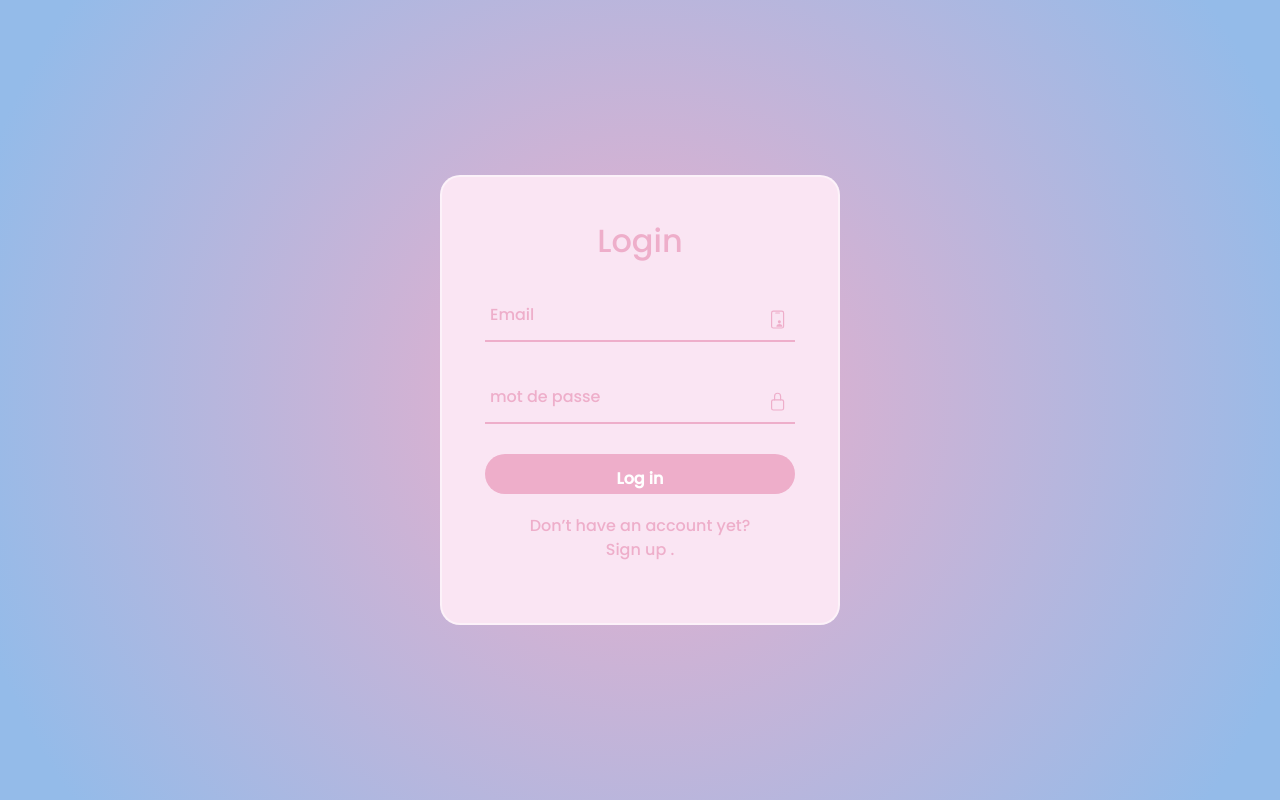
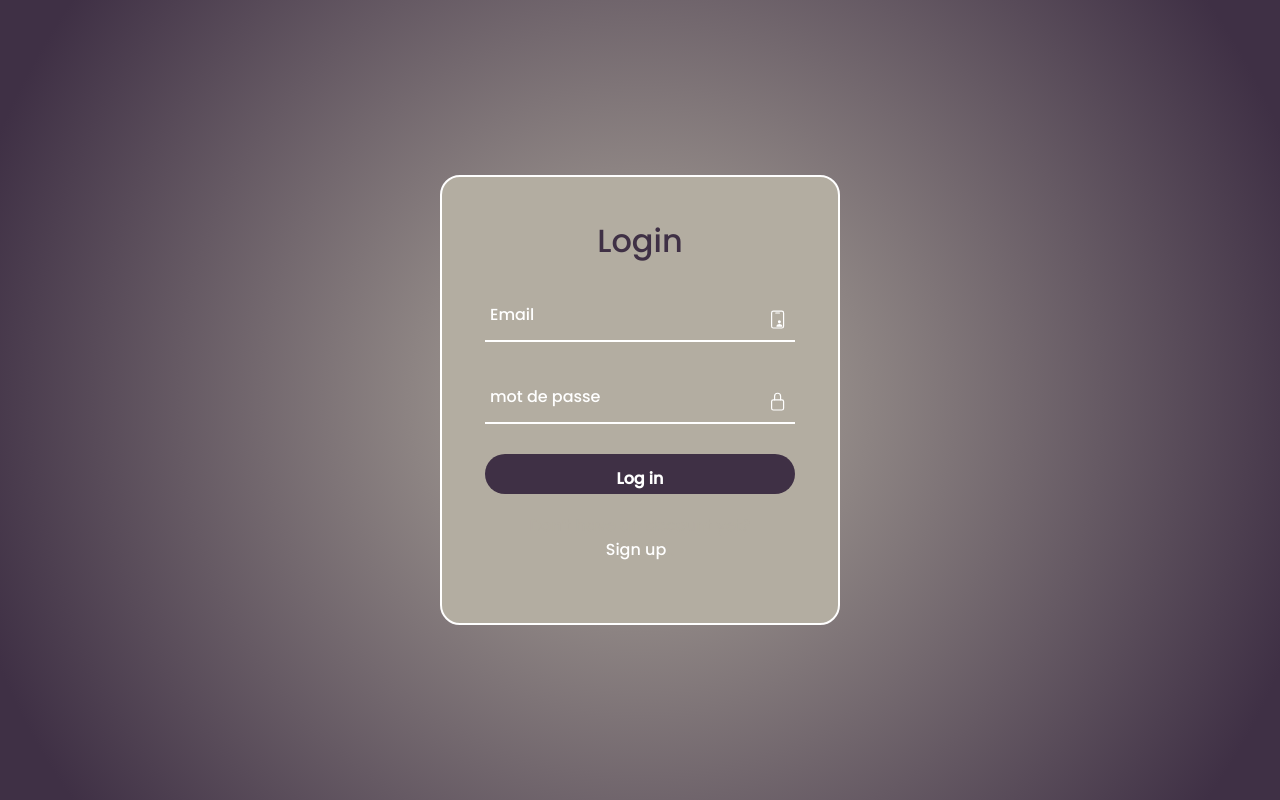
Before and after one commit to imanefjer/SNS-pour-les-emplois-libre, a PHP site: page /views/login.php in a window 1280 px wide. Run offline with PHP 8.4, Linux system fonts and the light colour scheme.

Commit message:
bdlt lwan d login o register

```diff
--- a/css/style.css
+++ b/css/style.css
@@ -3,7 +3,7 @@
     margin: 0;
     padding: 0;
     font-family: 'poppins',sans-serif;
-    color: rgba(238,174,202,1);
+    color: rgba(179,173,161,1);
 }
 .register{
 
@@ -11,7 +11,7 @@
 
 }
 a {
-    color: rgba(238,174,202,1);
+    color: white;
     text-decoration: none;
 }
 section{
@@ -20,8 +20,8 @@ section{
     align-items: center;
     min-height: 100vh;
     width: 100%;
-    background: rgb(238,174,202);
-background: radial-gradient(circle, rgba(238,174,202,1) 0%, rgba(148,187,233,1) 92%);
+    background: rgba(179,173,161,1);
+background: radial-gradient(circle, rgba(179,173,161,1) 0%, rgba(63,48,69,1) 92%);
 
     background-size: cover;
 }
@@ -30,8 +30,8 @@ background: radial-gradient(circle, rgba(238,174,202,1) 0%, rgba(148,187,233,1)
     position: relative;
     width: 400px;
     height: 450px;
-    border: 2px solid rgba(255,255,255,0.5);
-    background-color: #fae5f3;
+    border: 2px solid white;
+    background-color: rgba(179,173,161,1);
     border-radius: 20px;
     display: flex;
     justify-content: center;
@@ -40,21 +40,21 @@ background: radial-gradient(circle, rgba(238,174,202,1) 0%, rgba(148,187,233,1)
 }
 h2{
     font-size: 2em;
-    color:rgba(238,174,202,1);
+    color:rgba(63,48,69,1);
     text-align: center;
 }
 .inputbox{
     position: relative;
     margin: 30px 0;
     width: 310px;
-    border-bottom: 2px solid rgba(238,174,202,1);
+    border-bottom: 2px solid white;
 }
 .inputbox label{
     position: absolute;
     top: 50%;
     left: 5px;
     transform: translateY(-50%);
-    color: rgba(238,174,202,1);
+    color: white;
     font-size: 1em;
     pointer-events: none;
     transition: .5s;
@@ -72,12 +72,12 @@ top: -5px;
     outline: none;
     font-size: 1em;
     padding:0 35px 0 5px;
-    color: rgba(238,174,202,1);
+    color: white;
 }
 .inputbox ion-icon{
     position: absolute;
     right: 8px;
-    color: rgba(238,174,202,1);
+    color: white;
     font-size: 1.2em;
     top: 20px;
 }
@@ -104,7 +104,7 @@ button{
     width: 100%;
     height: 40px;
     border-radius: 40px;
-    background: rgba(238,174,202,1);
+    background: rgb(63,48,69);
     border: none;
     outline: none;
     cursor: pointer;
```
